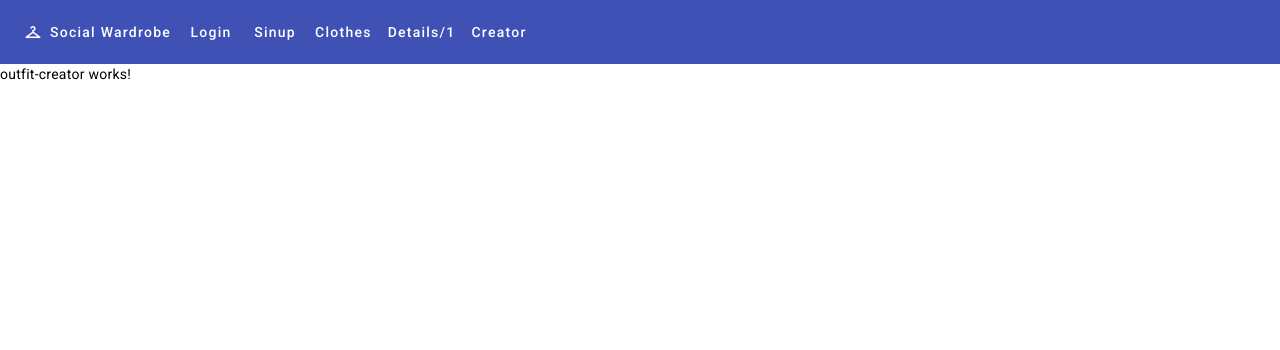
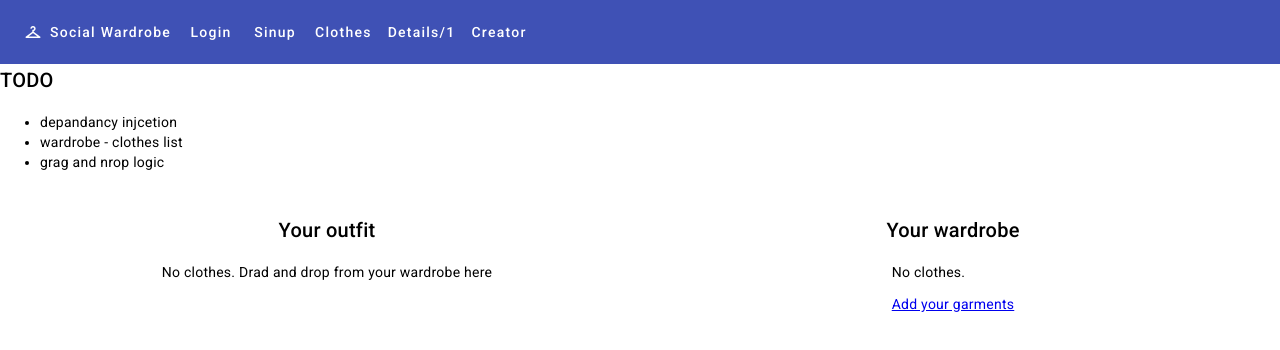
Before and after one commit to maxstepanyuk/social-wardrobe-angular, an Angular app: page /creator in a window 1280 px wide. Shown: the top 350 px of the page. Built offline with nearby package versions, Linux system fonts and the light colour scheme.

Commit message:
wip: outfit creator - layout, styles, if empty logic

```diff
--- a/src/app/pages/outfit-creator/outfit-creator.component.html
+++ b/src/app/pages/outfit-creator/outfit-creator.component.html
@@ -1 +1,56 @@
-<p>outfit-creator works!</p>
+<h2>TODO</h2>
+<ul>
+    <li>depandancy injcetion</li>
+    <li>wardrobe - clothes list</li>
+    <li>grag and nrop logic</li>
+</ul>
+
+<div class="cretor">
+    <div class="outfit section">
+        <h2>Your outfit</h2>
+        <!-- TODO overflow -->
+        <div>
+            <!-- TODO if none -->
+            <p class="empty-label" *ngIf="outfit.length === 0">No clothes. Drad and drop from your wardrobe here</p>
+
+            <mat-card>
+                <!-- TODO ngFor -->
+                <!-- <p>Lorem ipsum dolor sit, amet consectetur adipisicing elit. Rem non praesentium sint repellendus odit
+                    impedit itaque harum assumenda. Eligendi ea molestias soluta qui, animi libero incidunt facere fugit
+                    omnis tempora. Lorem ipsum dolor sit, amet consectetur adipisicing elit. Rem non praesentium sint
+                    repellendus odit impedit itaque harum assumenda. Eligendi ea molestias soluta qui, animi libero
+                    incidunt facere fugit omnis tempora. Lorem ipsum dolor sit, amet consectetur adipisicing elit. Rem
+                    non praesentium sint repellendus odit impedit itaque harum assumenda. Eligendi ea molestias soluta
+                    qui, animi libero incidunt facere fugit omnis tempora. Lorem ipsum dolor sit, amet consectetur
+                    adipisicing elit. Rem non praesentium sint repellendus odit impedit itaque harum assumenda. Eligendi
+                    ea molestias soluta qui, animi libero incidunt facere fugit omnis tempora. Lorem ipsum dolor sit,
+                    amet consectetur adipisicing elit. Rem non praesentium sint repellendus odit impedit itaque harum
+                    assumenda. Eligendi ea molestias soluta qui, animi libero incidunt facere fugit omnis tempora. </p> -->
+            </mat-card>
+        </div>
+    </div>
+    <div class="section">
+        <h2>Your wardrobe</h2>
+        <!-- TODO overflow -->
+        <div>
+            <!-- TODO if none -->
+            <p class="empty-label" *ngIf="outfit.length === 0">No clothes.
+            </p>
+            <a routerLink="" class="empty-label" *ngIf="outfit.length === 0">Add your garments</a>
+            <mat-card class="wardrobe">
+                <!-- TODO ngFor -->
+                <!-- <p>Lorem ipsum dolor sit, amet consectetur adipisicing elit. Rem non praesentium sint repellendus odit
+                    impedit itaque harum assumenda. Eligendi ea molestias soluta qui, animi libero incidunt facere fugit
+                    omnis tempora. Lorem ipsum dolor sit, amet consectetur adipisicing elit. Rem non praesentium sint
+                    repellendus odit impedit itaque harum assumenda. Eligendi ea molestias soluta qui, animi libero
+                    incidunt facere fugit omnis tempora. Lorem ipsum dolor sit, amet consectetur adipisicing elit. Rem
+                    non praesentium sint repellendus odit impedit itaque harum assumenda. Eligendi ea molestias soluta
+                    qui, animi libero incidunt facere fugit omnis tempora. Lorem ipsum dolor sit, amet consectetur
+                    adipisicing elit. Rem non praesentium sint repellendus odit impedit itaque harum assumenda. Eligendi
+                    ea molestias soluta qui, animi libero incidunt facere fugit omnis tempora. Lorem ipsum dolor sit,
+                    amet consectetur adipisicing elit. Rem non praesentium sint repellendus odit impedit itaque harum
+                    assumenda. Eligendi ea molestias soluta qui, animi libero incidunt facere fugit omnis tempora. </p> -->
+            </mat-card>
+        </div>
+    </div>
+</div>
--- a/src/app/pages/outfit-creator/outfit-creator.component.scss
+++ b/src/app/pages/outfit-creator/outfit-creator.component.scss
@@ -0,0 +1,15 @@
+.cretor {
+    height: 100%;
+    display: flex;
+
+    padding: 1em;
+}
+
+.section {
+    flex: 1;
+    display: flex;
+    flex-direction: column;
+    align-items: center;
+    padding: 1em;
+    height: 100%;
+}
--- a/src/app/pages/outfit-creator/outfit-creator.component.ts
+++ b/src/app/pages/outfit-creator/outfit-creator.component.ts
@@ -1,4 +1,5 @@
 import { Component } from '@angular/core';
+import { Garment } from 'src/app/components/garment/garment';
 
 @Component({
   selector: 'app-outfit-creator',
@@ -6,5 +7,10 @@ import { Component } from '@angular/core';
   styleUrls: ['./outfit-creator.component.scss']
 })
 export class OutfitCreatorComponent {
+  outfit: Garment[] = [];
+  wardrobe: Garment[] = [];
+
+  constructor (){}
+
 
 }
```
